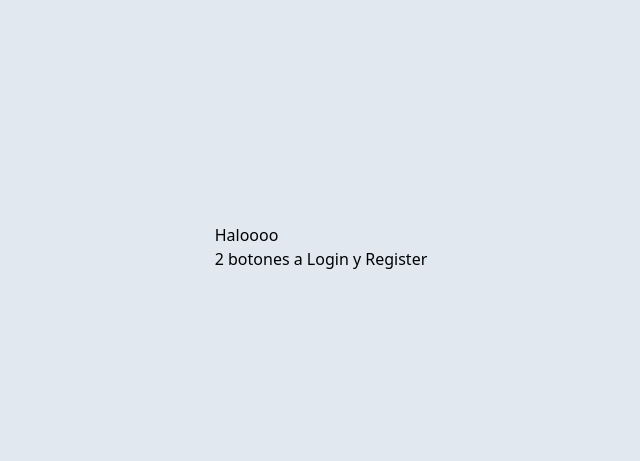
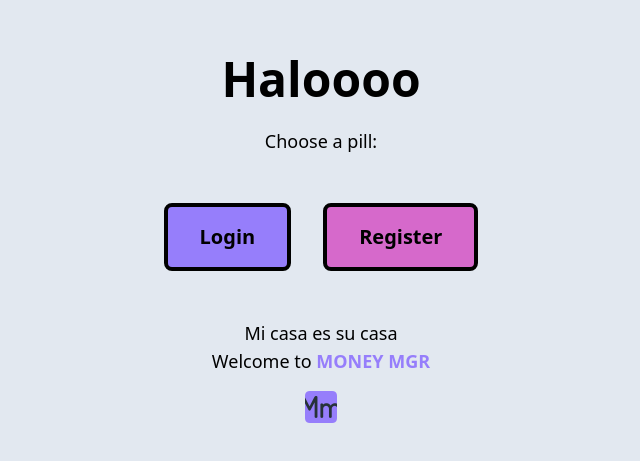
Before and after one commit to danilly7/money-mgr, a React (Vite) app in the folder frontend/: page /welcome in a window 1280 px wide. Shown: the part 153-614 px from the top of the page, without its empty margins (319-959 px from the left). Built offline with nearby package versions, Linux system fonts and the light colour scheme; no server answers.

Commit message:
feat(ui): welcome page

```diff
--- a/frontend/index.html
+++ b/frontend/index.html
@@ -4,7 +4,7 @@
     <meta charset="UTF-8" />
     <link rel="icon" href="/src/assets/icons/favicon.ico" type="image/x-icon" />
     <meta name="viewport" content="width=device-width, initial-scale=1.0" />
-    <title>Money Mgr</title>
+    <title>Money mgr</title>
   </head>
   <body>
     <div id="root"></div>
--- a/frontend/src/components/welcome/required-auth/index.tsx
+++ b/frontend/src/components/welcome/required-auth/index.tsx
@@ -5,7 +5,7 @@ const RequireAuth = () => {
   const { currentUser } = useAuth();//usuario desde el contexto
 
   if (!currentUser) {
-    return <Navigate to="/welcome/login" replace />;
+    return <Navigate to="/welcome" replace />;
   }
 
   return <Outlet />;
--- a/frontend/src/pages/welcome/index.tsx
+++ b/frontend/src/pages/welcome/index.tsx
@@ -1,8 +1,31 @@
+import { Link } from "react-router-dom";
+
 const Welcome = () => {
     return (
-        <div>
-            <p>Haloooo</p>
-            <p>2 botones a Login y Register</p>
+        <div className="flex flex-col items-center justify-center min-h-screen text-black text-center p-8">
+            <p className="text-5xl font-semibold mb-6">Haloooo</p>
+            <p className="text-lg mb-12">Choose a pill:</p>
+            <div className="flex space-x-8">
+                <Link
+                    to="/login"
+                    className="px-8 py-4 text-xl font-semibold bg-personalizedPurple border-4 border-black rounded-lg transition-all duration-300 hover:bg-personalizedOrange hover:text-black"
+                >
+                    Login
+                </Link>
+                <Link
+                    to="/register"
+                    className="px-8 py-4 text-xl font-semibold bg-personalizedPink border-4 border-black rounded-lg transition-all duration-300 hover:bg-personalizedGreen hover:text-black"
+                >
+                    Register
+                </Link>
+            </div>
+            <p className="mt-12 text-lg">Mi casa es su casa</p>
+            <p className="text-lg">Welcome to <span className="text-personalizedPurple font-semibold">MONEY MGR</span></p>
+            <img
+                src="/public/logo.png"
+                alt="Logo"
+                className="w-8 m-4"
+            />
         </div>
     );
 };
```
Also changed, not shown: frontend/public/logo.png (added), frontend/src/App.tsx (line endings or trailing spaces).
